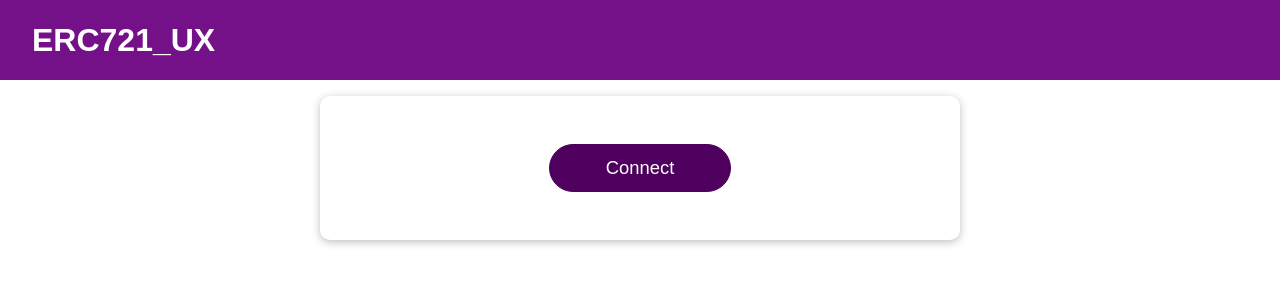
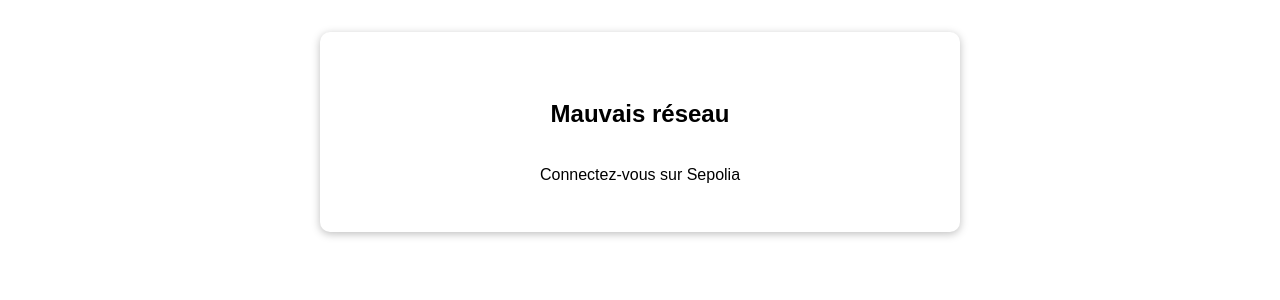
Before and after one commit to lucas-kacz/ERC721_Ux, a React (Create React App) app in the folder my_app/: page /wrong-network in a window 1280 px wide. Before the commit this address had no page. Shown: the top 300 px of the page. Built offline with nearby package versions, Linux system fonts and the light colour scheme.

Commit message:
Add Error Page when wrong network

```diff
--- a/my_app/src/App.js
+++ b/my_app/src/App.js
@@ -1,62 +1,64 @@
-import { useState } from "react";
 import { BrowserRouter as Router } from "react-router-dom";
 import AppRoutes from "./components/Routes";
-import Login from "./components/pages/Login/Login";
-import Home from "./components/pages/Home/Home";
-import ChainInfo from "./components/pages/ChainInfo/ChainInfo";
-import Web3 from "web3";
-import { use } from "chai";
 
 function App() {
 
-  const [isConnected, setIsConnected] = useState(false);
-  const [currentAccount, setCurrentAccount] = useState(null);
-  const [chainId, setChainId] = useState("");
-  const [lastBlockNumber, setBlockNumber] = useState("");
+  // const [isConnected, setIsConnected] = useState(false);
+  // const [currentAccount, setCurrentAccount] = useState(null);
+  // const [chainId, setChainId] = useState("");
+  // const [lastBlockNumber, setBlockNumber] = useState("");
+  // const [wrongNetwork, setWrongNetwork] = useState();
 
-  const onLogin = async (provider) => {
-    const web3 = new Web3(provider);
-    const accounts = await web3.eth.getAccounts();
-    let chainId = await web3.eth.getChainId();
-    let lastBlockNumber = await web3.eth.getBlockNumber();
+  // const onLogin = async (provider) => {
+  //   const web3 = new Web3(provider);
+  //   const accounts = await web3.eth.getAccounts();
+  //   let chainId = await web3.eth.getChainId();
+  //   let lastBlockNumber = await web3.eth.getBlockNumber();
 
-    if (accounts.length === 0){
-      console.log("Please connect to Metamask")
-    }
-    else if (accounts[0] !== currentAccount){
-      setCurrentAccount(accounts[0]);
-      setChainId(chainId);
-      setBlockNumber(lastBlockNumber);
-      setIsConnected(true);
-    }
-  };
+  //   if (accounts.length === 0){
+  //     console.log("Please connect to Metamask")
+  //   }
+  //   else if (chainId !== 11155111){
+  //     setWrongNetwork(true);
+  //     setIsConnected(false);
+  //   }
+  //   else if (accounts[0] !== currentAccount){
+  //     setCurrentAccount(accounts[0]);
+  //     setChainId(chainId);
+  //     setBlockNumber(lastBlockNumber);
+  //     setIsConnected(true);
+  //   }
+  // };
 
-  const onLogout = () => {
-    setIsConnected(false);
-  };
+  // const onLogout = () => {
+  //   setIsConnected(false);
+  // };
 
   return (
-    <div className="App">
-      <header className="main-header">
-        <h1>ERC721_UX</h1>
-        <nav className="nav">
-          <ul>
-            <li>
-              <a href="/">{currentAccount}</a>
-            </li>
-          </ul>
-          </nav>
-      </header>
-      <main>
+    // <div className="App">
+    //   <header className="main-header">
+    //     <h1>ERC721_UX</h1>
+    //     <nav className="nav">
+    //       <ul>
+    //         <li>
+    //           <a href="/">{currentAccount}</a>
+    //         </li>
+    //       </ul>
+    //       </nav>
+    //   </header>
+    //   <main>
+
         <Router>
           <AppRoutes />
         </Router>
 
-        {!isConnected && <Login onLogin={onLogin} onLogout={onLogout}/>}
-        {isConnected && <Home currentAccount={currentAccount} />}
-        {isConnected && <ChainInfo chainId={chainId} lastBlockNumber={lastBlockNumber} />}
-      </main>
-    </div>
+    //     {/* {!isConnected && <Login onLogin={onLogin} onLogout={onLogout}/>}
+    //     {isConnected && <Home currentAccount={currentAccount} />}
+    //     {isConnected && <ChainInfo chainId={chainId} lastBlockNumber={lastBlockNumber} />}
+    //     {wrongNetwork && <WrongNetwork/>} */}
+
+    //   </main>
+    // </div>
   );
 }
 
--- a/my_app/src/components/Routes.js
+++ b/my_app/src/components/Routes.js
@@ -2,12 +2,18 @@
 import { Route, Routes} from "react-router-dom";
 import Home from "./pages/Home/Home";
 import Login from "./pages/Login/Login";
+import Main from "./pages/Main/Main";
+import WrongNetwork from "./pages/Wrong Network/Wrong_network";
+import Wrong_Network from "./pages/Wrong Network/Wrong_network";
+import FakeBayc from "./pages/FakeBayc/FakeBayc";
 
 function AppRoutes() {
     return(
         <Routes>
-            {/* <Route path="/" element={<Home/>}/>
-            <Route path="/login" element={<Login/>}/> */}
+            <Route path="/" element={<Main/>}/>
+            <Route path="/login" element={<Login/>}/>
+            <Route path="/fakebayc" element={<FakeBayc/>}/>
+            <Route path="/wrong-network" element={<WrongNetwork/>}/>
         </Routes>
     );
 }
--- /dev/null
+++ b/my_app/src/components/pages/FakeBayc/FakeBayc.js
@@ -0,0 +1,10 @@
+
+function FakeBayc(){
+    return (
+        <div>
+            Hello
+        </div>
+    );
+};
+
+export default FakeBayc;
--- a/my_app/src/components/pages/Home/Home.js
+++ b/my_app/src/components/pages/Home/Home.js
@@ -4,8 +4,8 @@
 const Home = (props) => {
     return (
         <Card className={classes.home}>
-            {/* <h1>Welcome</h1>
-            <p>{props.currenAccount}</p> */}
+            <h1>Welcome</h1>
+            <p>{props.currenAccount}</p>
         </Card>
     );
 };
--- a/my_app/src/components/pages/Login/Login.js
+++ b/my_app/src/components/pages/Login/Login.js
@@ -43,7 +43,6 @@
             <button onClick={onLoginHandler} className={classes.button} type="button">
                 {!isConnecting && "Connect"}
                 {isConnecting && "Loading..."}
-
             </button>
         </Card>
     );
--- /dev/null
+++ b/my_app/src/components/pages/Main/Main.js
@@ -0,0 +1,71 @@
+import { useState } from "react";
+import { BrowserRouter as Router } from "react-router-dom";
+import { Link, Outlet } from "react-router-dom";
+//import AppRoutes from "../../Routes";
+import Login from "../Login/Login";
+import Home from "../Home/Home";
+import ChainInfo from "../ChainInfo/ChainInfo";
+import Navbar from "../Navbar/Navbar";
+import Web3 from "web3";
+import WrongNetwork from "../Wrong Network/Wrong_network";
+import "./Main.module.css"
+
+const Main = (props) => {
+
+  const [isConnected, setIsConnected] = useState(false);
+  const [currentAccount, setCurrentAccount] = useState(null);
+  const [chainId, setChainId] = useState("");
+  const [lastBlockNumber, setBlockNumber] = useState("");
+  const [wrongNetwork, setWrongNetwork] = useState();
+
+  const onLogin = async (provider) => {
+    const web3 = new Web3(provider);
+    const accounts = await web3.eth.getAccounts();
+    let chainId = await web3.eth.getChainId();
+    let lastBlockNumber = await web3.eth.getBlockNumber();
+
+    if (accounts.length === 0){
+      console.log("Please connect to Metamask")
+    }
+    else if (chainId !== 11155111){
+      window.open("/wrong-network", "_self");
+      setIsConnected(false);
+    }
+    else if (accounts[0] !== currentAccount){
+      setCurrentAccount(accounts[0]);
+      setChainId(chainId);
+      setBlockNumber(lastBlockNumber);
+      setIsConnected(true);
+    }
+  };
+
+  const onLogout = () => {
+    setIsConnected(false);
+  };
+
+  return (
+    <div className="App">
+      <header className="main-header">
+        <h1>ERC721_UX</h1>
+        <nav className="nav">
+          <ul>
+            <li>
+              <a href="/">{currentAccount}</a>
+            </li>
+          </ul>
+          </nav>
+      </header>
+      <main>
+        {!isConnected && <Login onLogin={onLogin} onLogout={onLogout}/>}
+        {isConnected && <Home currentAccount={currentAccount} />}
+        {isConnected && <ChainInfo chainId={chainId} lastBlockNumber={lastBlockNumber} />}
+        <nav>
+          <Link to ="/fakebayc">FakeBayc</Link>
+        </nav>
+
+      </main>
+    </div>
+  );
+}
+
+export default Main;
--- /dev/null
+++ b/my_app/src/components/pages/Main/Main.module.css
@@ -0,0 +1,51 @@
+* {
+box-sizing: border-box;
+}
+
+html{
+font-family: sans-serif;
+background : #fff;
+}
+
+body{
+margin: 0;
+}
+
+main{
+margin-top: 6rem;
+}
+
+.main-header{
+position: fixed;
+top: 0;
+left: 0;
+width: 100%;
+height: 5rem;
+display: flex;
+justify-content: space-between;
+align-items: center;
+background-color: #741188;
+padding: 0 2rem;
+}
+
+.main-header h1{
+color: white;
+}
+
+.nav ul{
+list-style: none;
+margin: 0;
+padding: 0;
+display: flex;
+align-items: center;
+}
+
+.nav li{
+margin: 0;
+margin-left: 2rem;
+}
+
+.nav a{
+text-decoration: none;
+color: white;
+}
--- /dev/null
+++ b/my_app/src/components/pages/Navbar/Navbar.js
@@ -0,0 +1,10 @@
+
+function Navbar(){
+    return (
+        <div>
+            Hello
+        </div>
+    );
+};
+
+export default Navbar;
--- /dev/null
+++ b/my_app/src/components/pages/Wrong Network/Wrong_network.js
@@ -0,0 +1,13 @@
+import Card from "../Card/Card";
+import classes from "./Wrong_network.module.css"
+
+const WrongNetwork = (props) => {
+    return (
+        <Card className={classes.wrong_network}>
+            <h2>Mauvais réseau</h2><br/>
+            Connectez-vous sur Sepolia
+        </Card>
+    );
+};
+
+export default WrongNetwork;
--- /dev/null
+++ b/my_app/src/components/pages/Wrong Network/Wrong_network.module.css
@@ -0,0 +1,7 @@
+.wrong_network{
+    width: 90%;
+    max-width: 40rem;
+    padding: 3rem;
+    margin: 2rem auto;
+    text-align: center;
+  }
```
Also changed, not shown: my_app/src/components/pages/FakeBayc/FakeBayc.module.css (added), my_app/src/components/pages/Navbar/Navbar.module.css (added).
